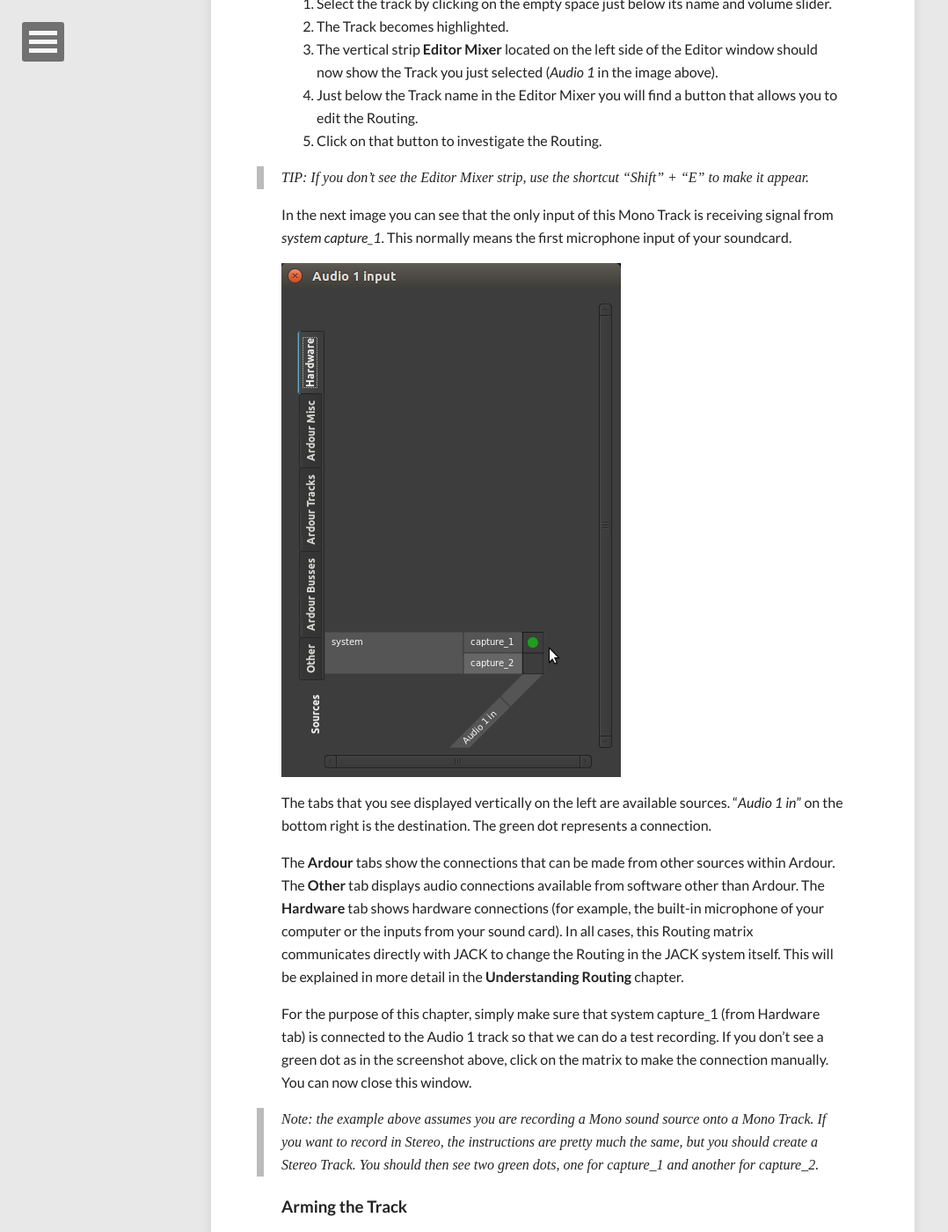
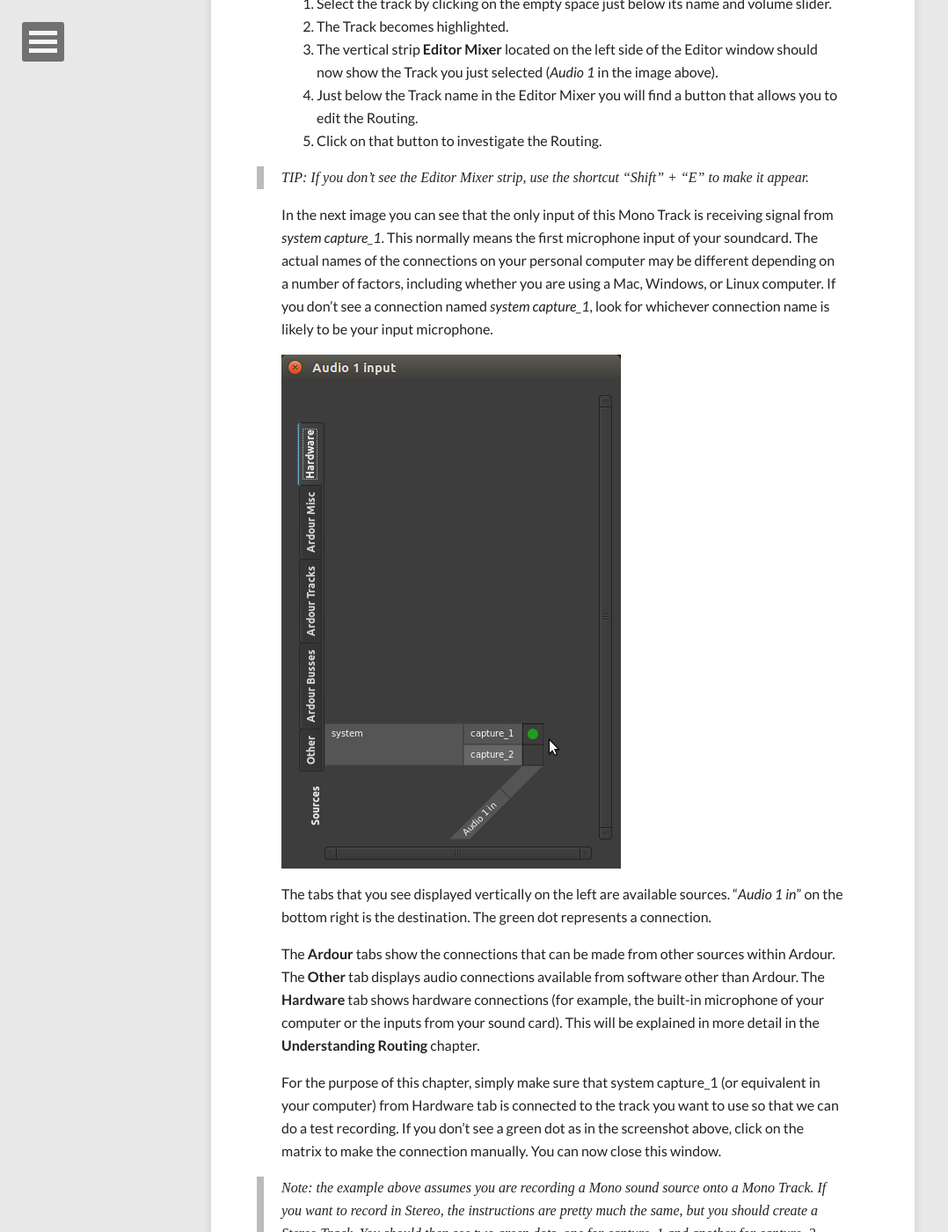
Before and after one commit to brunoruviaro/ardour4-tutorial, a Jekyll site: the page built from _posts/2014-09-19-recording-audio.md, in a window 1280 px wide and 1400 px high, scrolled down 1326 px. Shown: the whole window at 88% size, without its empty margins (0-1078 px from the left). Built offline with Jekyll 4.4.1, drawn with Linux system fonts in a browser that asks for light colours; nearby versions of some CDN libraries; some of the changed text lies outside the part shown.

Commit message:
Update 2014-09-19-recording-audio.md

```diff
--- a/_posts/2014-09-19-recording-audio.md
+++ b/_posts/2014-09-19-recording-audio.md
@@ -37,7 +37,7 @@ edit the Routing.
 
 In the next image you can see that the only input of this Mono Track is
 receiving signal from *system capture_1*. This normally means the first
-microphone input of your soundcard.
+microphone input of your soundcard. The actual names of the connections on your personal computer may be different depending on a number of factors, including whether you are using a Mac, Windows, or Linux computer. If you don't see a connection named *system capture_1*, look for whichever connection name is likely to be your input microphone.
 
 ![Audio 1 input]({{ site.url }}/images/Ardour4_Audio_1_input.png)
 
@@ -49,13 +49,11 @@ The **Ardour** tabs show the connections that can be made from other
 sources within Ardour. The **Other** tab displays audio connections
 available from software other than Ardour. The **Hardware** tab shows
 hardware connections (for example, the built-in microphone of your
-computer or the inputs from your sound card). In all cases, this Routing
-matrix communicates directly with JACK to change the Routing in the JACK
-system itself. This will be explained in more detail in the
+computer or the inputs from your sound card). This will be explained in more detail in the
 **Understanding Routing** chapter.
 
 For the purpose of this chapter, simply make sure that system capture_1
-(from Hardware tab) is connected to the Audio 1 track so that we can do
+(or equivalent in your computer) from Hardware tab is connected to the track you want to use so that we can do
 a test recording. If you don't see a green dot as in the screenshot
 above, click on the matrix to make the connection manually. You can now
 close this window.
```
